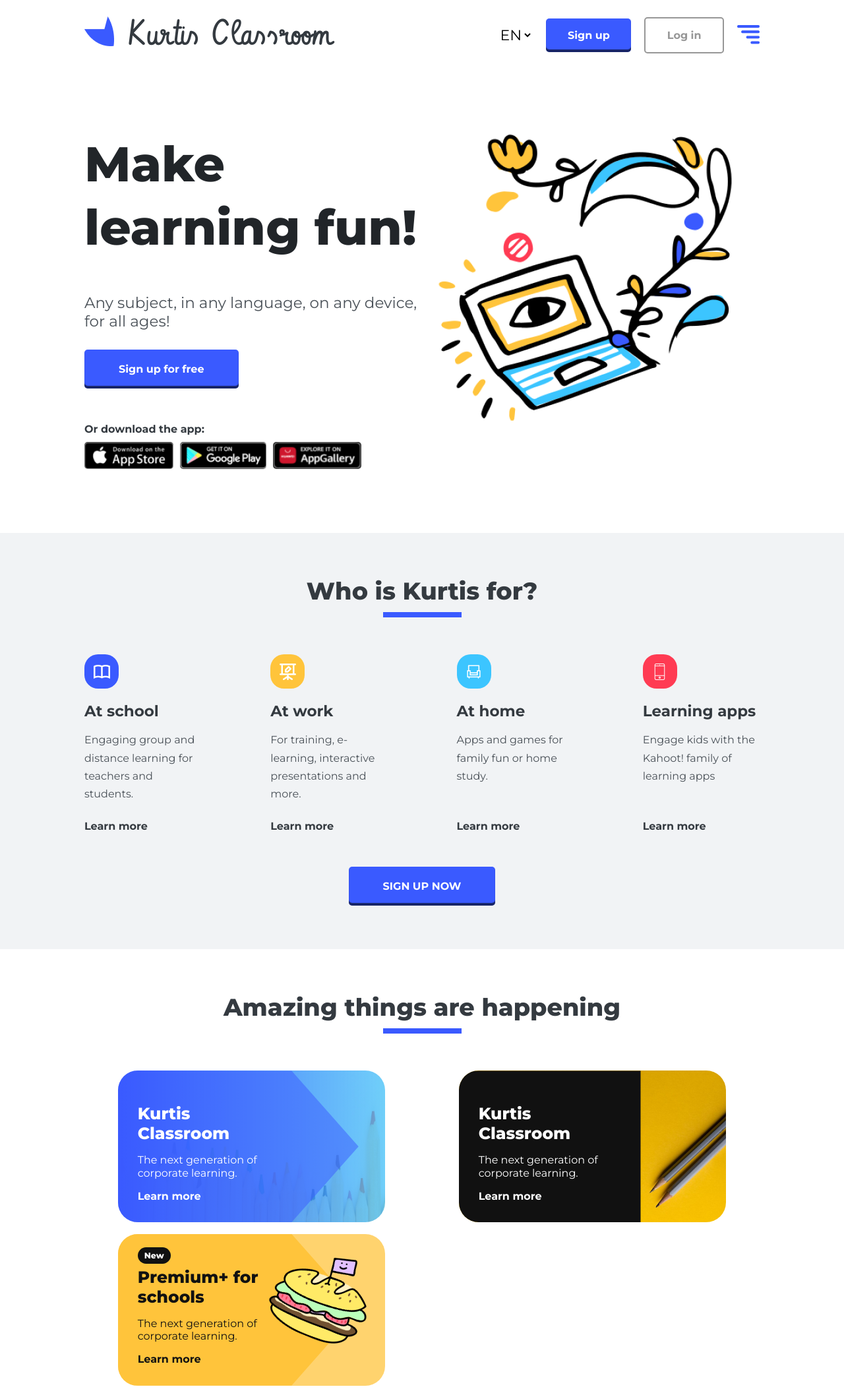
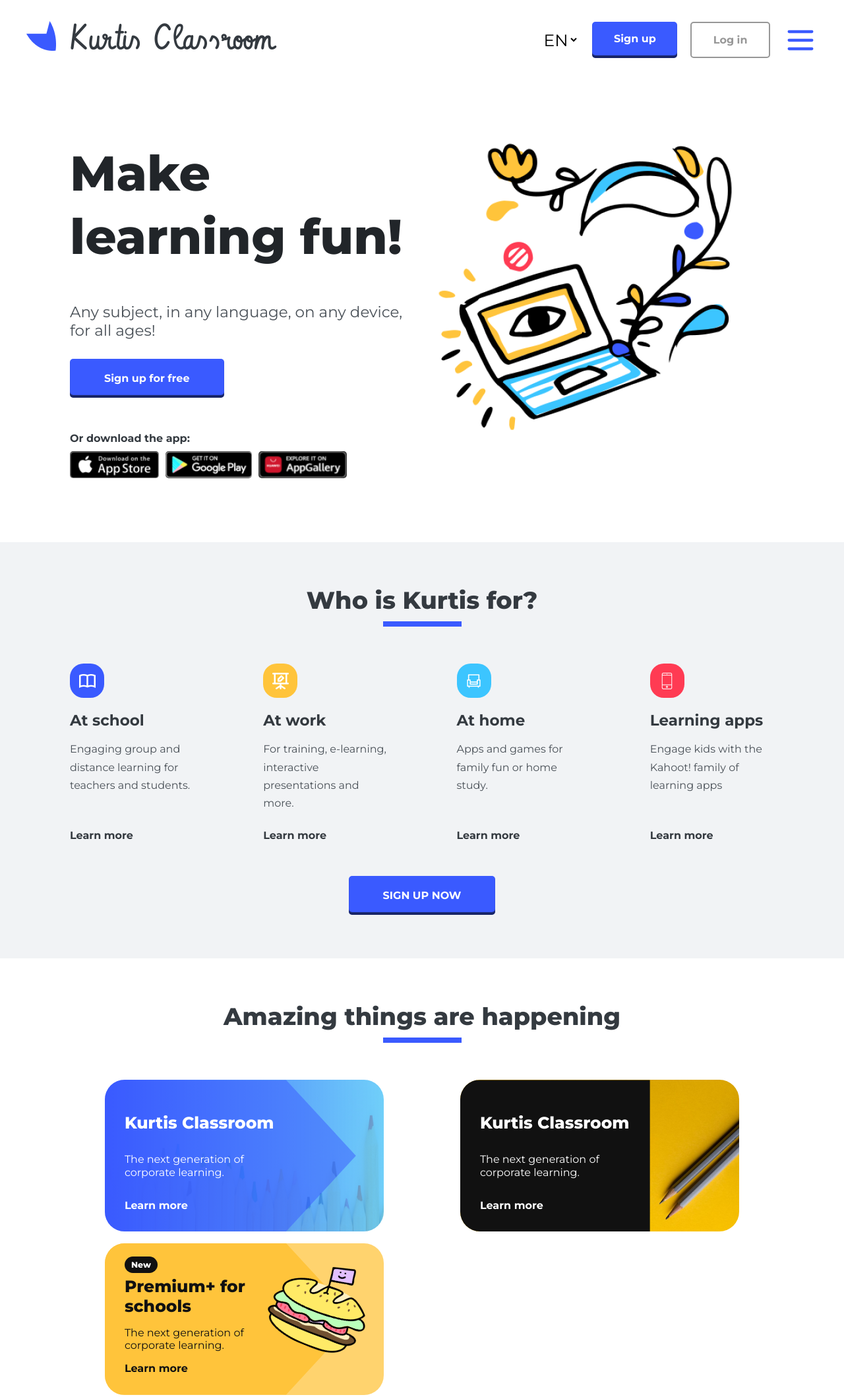
Before and after one commit to dragunovartem99/kurtis-classroom, a website: page index.html in a window 1280 px wide. Shown: the top 2118 px of the page at 66% size. Drawn offline with Linux system fonts and the light colour scheme.

Commit message:
Reworking based on new skills

```diff
--- a/index.html
+++ b/index.html
@@ -21,8 +21,8 @@
   </head>
 
   <body>
-    <header class="header container">
-      <div class="logo">
+    <header class="header">
+      <div class="header__logo logo">
         <a href="#">
           <img
             src="img/main-header/logo.png"
@@ -32,7 +32,22 @@
         </a>
         <h1 class="logo__heading">Kurtis Classroom</h1>
       </div>
-      <div class="header__tools">
+      <button class="header__burger">
+        <svg
+          xmlns="http://www.w3.org/2000/svg"
+          fill="none"
+          viewBox="0 0 24 24"
+          stroke="currentColor"
+        >
+          <path
+            stroke-linecap="round"
+            stroke-linejoin="round"
+            stroke-width="2"
+            d="M4 6h16M4 12h16M4 18h16"
+          />
+        </svg>
+      </button>
+      <div class="header__buttons">
         <select name="page-lang" id="lang" class="header__lang">
           <option value="en">EN</option>
           <option value="ru">RU</option>
@@ -41,12 +56,6 @@
         </select>
         <a class="btn btn--blue btn--small" href="#signup">Sign up</a>
         <a class="btn btn--white btn--small" href="#login">Log in</a>
-        <button class="header__burger">
-          <img
-            src="img/main-header/nav-burger.png"
-            alt="Dropdown Burger Icon"
-          />
-        </button>
       </div>
     </header>
 
@@ -56,7 +65,7 @@
         <p class="hero__text">
           Any subject, in any language, on any device, for all ages!
         </p>
-        <a class="btn btn--blue btn--big" href="#signup"> Sign up for free </a>
+        <a class="btn btn--blue btn--big" href="#signup">Sign up for free</a>
 
         <figure class="getapp">
           <p>Or download the app:</p>
@@ -100,7 +109,7 @@
               <div class="target__icon target__icon--blue">
                 <img src="img/target/open-book.png" alt="Open Book Icon" />
               </div>
-              <h4 class="target__heading">At school</h4>
+              <h4 class="target__title">At school</h4>
               <p class="target__descr">
                 Engaging group and distance learning for teachers and students.
               </p>
@@ -116,7 +125,7 @@
                   alt="Board and Pencil Icon"
                 />
               </div>
-              <h4 class="target__heading">At work</h4>
+              <h4 class="target__title">At work</h4>
               <p class="target__descr">
                 For training, e-learning, interactive presentations and more.
               </p>
@@ -129,7 +138,7 @@
               <div class="target__icon target__icon--lightblue">
                 <img src="img/target/sofa.png" alt="Sofa Icon" />
               </div>
-              <h4 class="target__heading">At home</h4>
+              <h4 class="target__title">At home</h4>
               <p class="target__descr">
                 Apps and games for family fun or home study.
               </p>
@@ -142,7 +151,7 @@
               <div class="target__icon target__icon--red">
                 <img src="img/target/smartphone.png" alt="Smartphone Icon" />
               </div>
-              <h4 class="target__heading">Learning apps</h4>
+              <h4 class="target__title">Learning apps</h4>
               <p class="target__descr">
                 Engage kids with the Kahoot! family of learning apps
               </p>
@@ -156,7 +165,7 @@
       </div>
     </section>
 
-    <section class="cards-slider container">
+    <section class="section-cards container">
       <h3 class="subtitle subtitle--dash">Amazing things are happening</h3>
       <div class="cards">
         <div class="card card--pencils">
@@ -297,17 +306,17 @@
       </section>
     </div>
 
-    <figure class="info container">
-      <div class="info__item info__item--blue">
+    <figure class="stats container">
+      <div class="stats__item stats__item--blue">
         More than 50% of US teachers use Kurtis
       </div>
-      <div class="info__item info__item--lightblue">
+      <div class="stats__item stats__item--lightblue">
         Players in more than 200 countries
       </div>
-      <div class="info__item info__item--red">
+      <div class="stats__item stats__item--red">
         Over 30 million public games available
       </div>
-      <div class="info__item info__item--gold">
+      <div class="stats__item stats__item--gold">
         97% of the Fortune 500 use Kurtis
       </div>
     </figure>
--- a/sass/base/_typography.scss
+++ b/sass/base/_typography.scss
@@ -15,19 +15,6 @@
   color: var(--oc-gray-7);
 }
 
-h2,
-h3,
-h4,
-h5,
-h6 {
-  font-weight: var(--weight-extrabold);
-  color: var(--oc-gray-8);
-}
-
-h4 {
-  font-size: 36px;
-}
-
 .headline {
   font-weight: var(--weight-8);
   font-size: var(--space-2);
@@ -39,6 +26,7 @@
   font-size: var(--kegel-12);
   font-weight: var(--weight-8);
   text-align: center;
+  color: var(--oc-gray-8);
 }
 
 .subtitle--dash {
@@ -49,7 +37,7 @@
     background-color: $color-blue;
     width: var(--space-6);
     height: 0.8rem;
-    margin: 0 auto;
+    margin-inline: auto;
     position: relative;
     top: var(--kegel-1);
   }
--- a/sass/components/_cards.scss
+++ b/sass/components/_cards.scss
@@ -1,6 +1,6 @@
 @use "../abstracts" as *;
 
-.cards-slider {
+.section-cards {
   padding-block: var(--space-1);
 }
 
@@ -10,6 +10,9 @@
   gap: var(--kegel-6) var(--kegel-1);
   justify-items: center;
   grid-auto-rows: 1fr;
+  @include mq(md) {
+    grid-template-columns: 1fr;
+  }
 }
 
 .card {
--- a/sass/components/_hero.scss
+++ b/sass/components/_hero.scss
@@ -5,11 +5,27 @@
   padding-block: var(--space-4);
   @include mq(md) {
     padding-block: var(--kegel-10);
+    text-align: center;
   }
 
   display: flex;
   @include mq(md) {
-    flex-direction: column;
+    flex-direction: column-reverse;
+  }
+
+  &__content {
+    flex: 0 50%;
+  }
+
+  &__img {
+    img {
+      width: 100%;
+    }
+    @include mq(md) {
+      max-width: 40rem;
+      margin-inline: auto;
+      margin-bottom: var(--kegel-5);
+    }
   }
 
   .headline {
@@ -33,19 +49,11 @@
     margin-bottom: var(--kegel-15);
   }
 
-  &__content {
-    flex: 0 50%;
-  }
-
-  &__img {
-    img {
-      width: 100%;
-    }
-  }
-
   .getapp {
     @include mq(md) {
-      margin-bottom: var(--kegel-10);
+      &__buttons {
+        justify-content: center;
+      }
     }
   }
 }
--- a/sass/components/_info.scss
+++ b/sass/components/_stats.scss
@@ -1,13 +1,16 @@
 @use "../abstracts" as *;
 
-// Info
-.info {
+// stats
+.stats {
   padding-block: var(--space-1);
   display: flex;
   justify-content: space-between;
   gap: var(--kegel-9);
+  @include mq(md) {
+    flex-direction: column;
+  }
 
-  .info__item {
+  .stats__item {
     flex: 1;
     font-weight: var(--weight-8);
     font-size: var(--kegel-5);
--- a/sass/components/_target.scss
+++ b/sass/components/_target.scss
@@ -13,6 +13,9 @@
     justify-content: space-around;
     margin-bottom: var(--kegel-15);
     gap: var(--space-5);
+    @include mq(md) {
+      flex-direction: column;
+    }
   }
 
   &__item {
@@ -23,7 +26,7 @@
     justify-content: space-between;
   }
 
-  &__heading {
+  &__title {
     font-weight: var(--weight-7);
     font-size: var(--kegel-8);
     color: var(--oc-gray-8);
--- a/sass/components/_testimonial.scss
+++ b/sass/components/_testimonial.scss
@@ -11,6 +11,9 @@
   &__layout {
     display: grid;
     grid-template-columns: repeat(2, 1fr);
+    @include mq(md) {
+      grid-template-columns: 1fr;
+    }
   }
 
   &__graphics {
--- a/sass/components/index.scss
+++ b/sass/components/index.scss
@@ -4,7 +4,7 @@
 @forward "game";
 @forward "getapp";
 @forward "hero";
-@forward "info";
+@forward "stats";
 @forward "logo";
 @forward "social";
 @forward "target";
--- a/sass/layout/_container.scss
+++ b/sass/layout/_container.scss
@@ -1,6 +1,7 @@
 @use "../abstracts" as *;
 
 .container {
-  width: 80vw;
-  margin: 0 auto;
+  max-width: 110rem;
+  margin-inline: auto;
+  padding-inline: var(--kegel-5);
 }
--- a/sass/layout/_footer.scss
+++ b/sass/layout/_footer.scss
@@ -11,6 +11,9 @@
   display: flex;
   justify-content: space-between;
   gap: var(--kegel-11);
+  @include mq(md) {
+    flex-direction: column;
+  }
 
   &__logo {
     position: relative;
@@ -29,6 +32,9 @@
 
   &__main {
     flex: 0 0 30rem;
+    @include mq(md) {
+      order: 1;
+    }
   }
 
   .getapp {
@@ -48,15 +54,22 @@
     line-height: 1.5;
     margin-bottom: var(--kegel-15);
     color: $color-white;
+    @include mq(md) {
+      margin-bottom: var(--kegel-5);
+    }
   }
 
   .footer__nav {
     display: flex;
     flex-direction: column;
     gap: var(--kegel-7);
+    @include mq(md) {
+      flex-direction: row;
+      flex-wrap: wrap;
+    }
 
     a {
-      font-size: var(--kegel-5);
+      font-size: var(--kegel-4);
       color: var(--oc-white);
       text-decoration: none;
     }
--- a/sass/layout/_header.scss
+++ b/sass/layout/_header.scss
@@ -2,54 +2,61 @@
 
 //Header
 .header {
-  padding-block: var(--kegel-5);
+  max-width: 120rem;
+  margin-inline: auto;
+  padding-block: var(--kegel-8);
   display: flex;
-  justify-content: space-between;
   align-items: center;
+  gap: var(--kegel-7);
+  flex-wrap: wrap;
 
-  .logo {
-    &__heading {
-      @include mq(lg) {
-        font-size: var(--kegel-12);
-      }
+  @include mq(md) {
+    justify-content: space-between;
+  }
+
+  &__logo {
+    @include mq(lg) {
+      font-size: var(--kegel-12);
     }
   }
 
-  @include mq(md) {
-    flex-direction: column;
-  }
-
-  &__burger {
-    transition: transform 0.3s ease;
-    border: none;
-    background-color: transparent;
-    &:hover {
-      transform: scale(1.05);
-    }
-  }
-
-  &__heading {
-    display: inline;
-    font-family: Vibur, sans-serif;
-    font-size: 5rem;
-    line-height: var(--line-height-sm);
-    font-weight: var(--weight-medium);
-    color: var(--oc-gray-8);
-  }
-
-  &__tools {
-    display: flex;
-    justify-content: space-between;
-    align-items: center;
-    gap: 2rem;
-  }
-
   &__lang {
+    margin-left: auto;
     cursor: pointer;
-    font-size: 2.2rem;
+    font-size: var(--kegel-9);
     border: none;
     background-color: $color-white;
     font-family: inherit;
     outline: none;
   }
+
+  &__buttons {
+    display: flex;
+    gap: var(--kegel-7);
+    justify-content: space-between;
+
+    margin-left: auto;
+    @include mq(md) {
+      margin-left: 0;
+      flex: 1;
+    }
+  }
+
+  &__burger {
+    order: 1;
+    width: var(--kegel-15);
+    height: var(--kegel-15);
+    transition: transform 0.3s ease, color 0.3s ease;
+    border: none;
+    background-color: transparent;
+    color: $color-blue;
+    &:hover {
+      transform: scale(1.3);
+      cursor: pointer;
+      color: $color-gold;
+    }
+    @include mq(md) {
+      order: 0;
+    }
+  }
 }
```
Also changed, not shown: sass/structure.md (added, +40 -0 lines), css/style.css, 1 other file.
